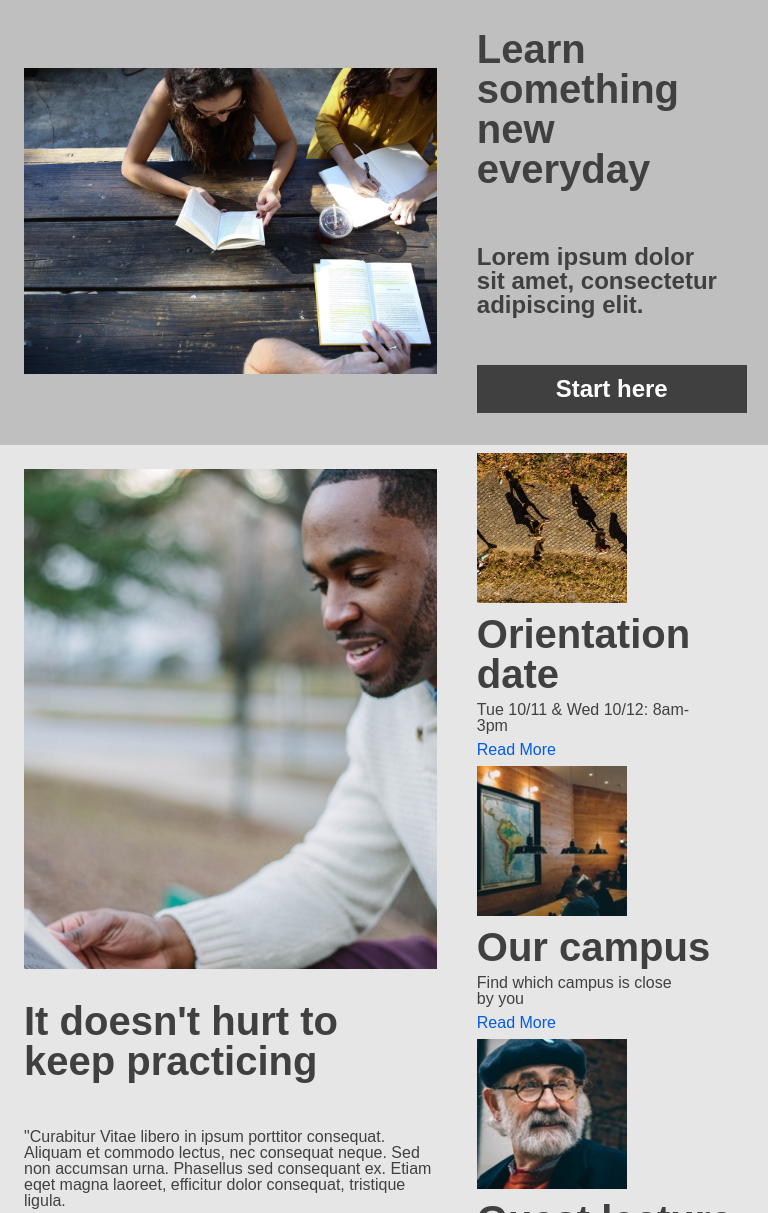
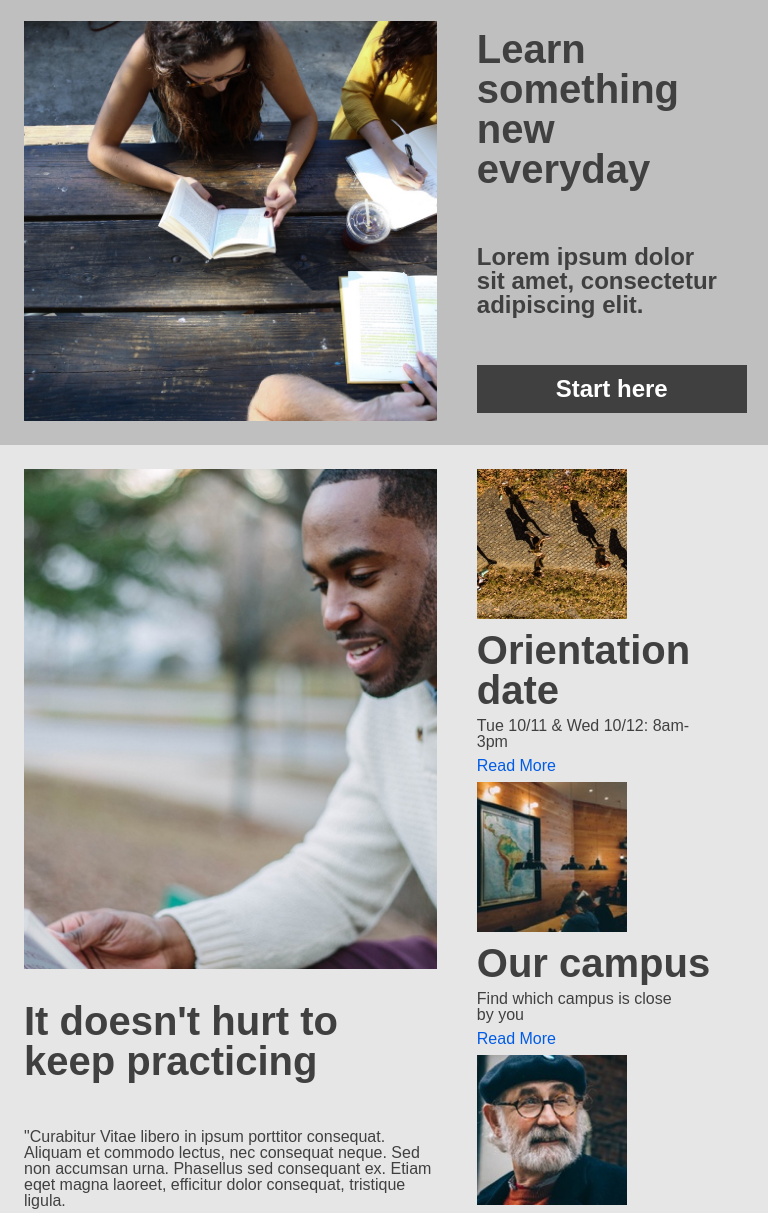
Before and after one commit to EthanDeWeese/Codecademy-Colmar-Academy, a plain HTML site: page index.html in a window 768 px wide. Shown: the part 67-1280 px from the top of the page. Drawn offline with Linux system fonts and the light colour scheme.

Commit message:
fix: learn something image on narrow desktop fix: infos top margin on narrow desktop

```diff
--- a/static/css/style.css
+++ b/static/css/style.css
@@ -159,6 +159,8 @@ h3 {
     .learn-something img {
         width: 100%;
         max-width: 1000px;
+        height: 100%;
+        object-fit: cover;
 
     }
 
@@ -303,6 +305,9 @@ p {
         object-fit: cover;
     }
 
+    .infos {
+        margin-top: 16px;;
+    }
     .info {
         flex-direction: column;
         margin: 0 16px;
```
